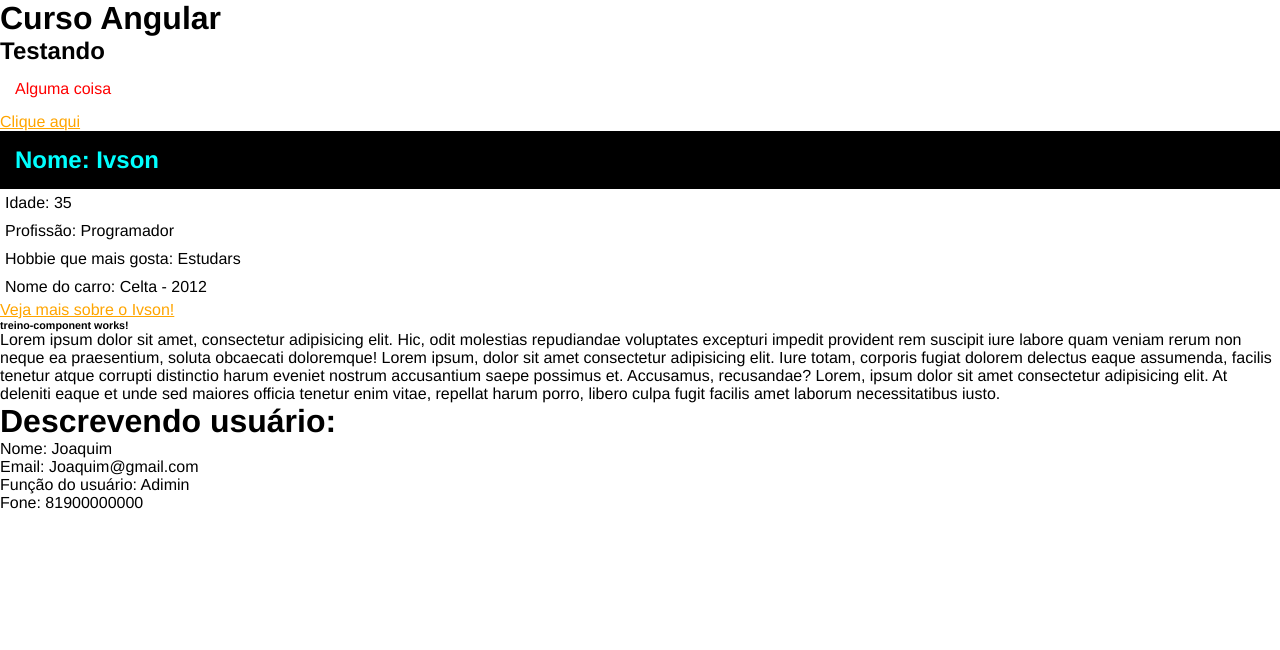
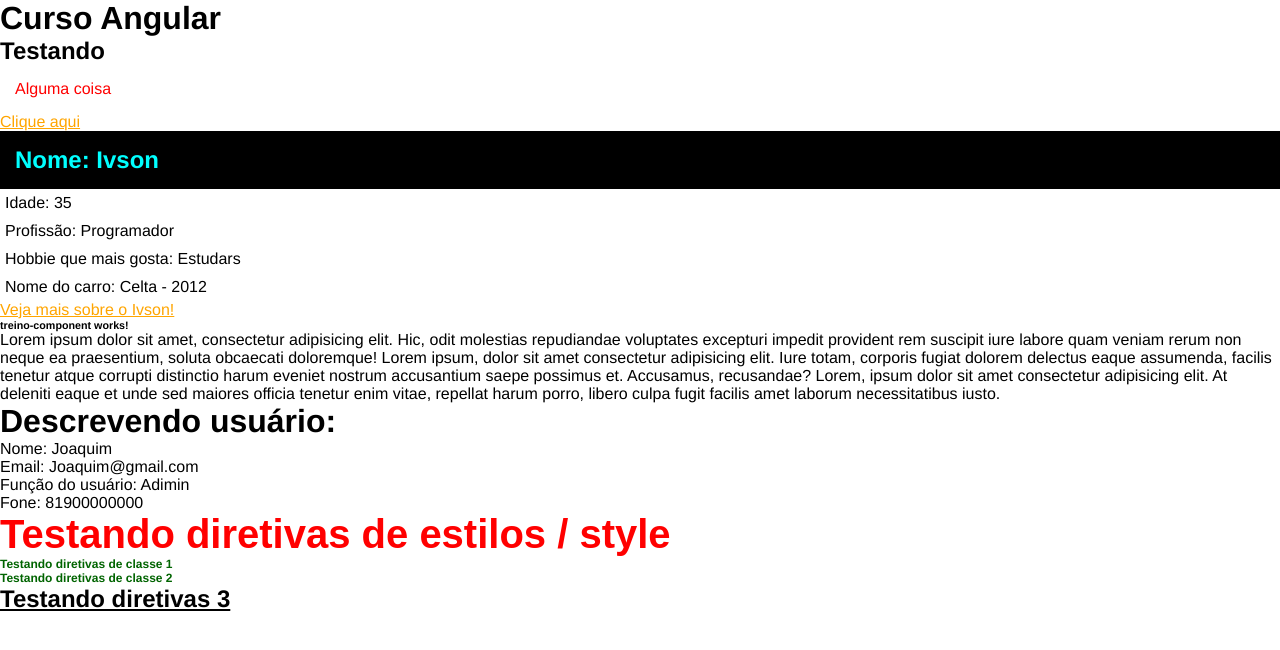
Before and after one commit to ivsonramos/curso-angular, an Angular app: page / in a window 1280 px wide. Shown: the top 650 px of the page. Built offline with nearby package versions, Linux system fonts and the light colour scheme.

Commit message:
:sparkles:Adiciona diretivas ngStyle

```diff
--- a/src/app/app.component.html
+++ b/src/app/app.component.html
@@ -10,3 +10,5 @@
 <app-treino-component></app-treino-component>
 
 <app-parent-data [name]="userName" [userData]="userData"></app-parent-data>
+
+<app-directives></app-directives>
--- a/src/app/app.module.ts
+++ b/src/app/app.module.ts
@@ -6,13 +6,15 @@ import { AppComponent } from './app.component';
 import { FirstComponentComponent } from './components/first-component/first-component.component';
 import { TreinoComponentComponent } from './components/treino-component/treino-component.component';
 import { ParentDataComponent } from './components/parent-data/parent-data.component';
+import { DirectivesComponent } from './components/directives/directives.component';
 
 @NgModule({
   declarations: [
     AppComponent,
     FirstComponentComponent,
     TreinoComponentComponent,
-    ParentDataComponent
+    ParentDataComponent,
+    DirectivesComponent
   ],
   imports: [
     BrowserModule,
--- /dev/null
+++ b/src/app/components/directives/directives.component.html
@@ -0,0 +1,5 @@
+<h2 [ngStyle]="{'font-size': size + 'px', 'font-family': font, color: color}">Testando diretivas de estilos / style </h2>
+
+<h2 [ngClass]="classes">Testando diretivas de classe 1</h2>
+<h2 [ngClass]="classes">Testando diretivas de classe 2</h2>
+<h2 [ngClass]="underline">Testando diretivas 3</h2>
--- /dev/null
+++ b/src/app/components/directives/directives.component.scss
@@ -0,0 +1,11 @@
+.small-title {
+  font-size: 12px;
+}
+
+.green-title {
+  color: darkgreen;
+}
+
+.underline-title {
+  text-decoration: underline;
+}
--- /dev/null
+++ b/src/app/components/directives/directives.component.ts
@@ -0,0 +1,26 @@
+import { Component, OnInit } from '@angular/core';
+
+@Component({
+  selector: 'app-directives',
+  templateUrl: './directives.component.html',
+  styleUrls: ['./directives.component.scss']
+})
+export class DirectivesComponent implements OnInit {
+
+  size = 40;
+  font = 'Arial';
+  color = 'red';
+
+  classes= [
+    'green-title',
+    'small-title'
+  ];
+
+  underline = 'underline-title';
+
+  constructor() { }
+
+  ngOnInit(): void {
+  }
+
+}
```
Also changed, not shown: 1 other file (tests, documents, lock files or other folders).
